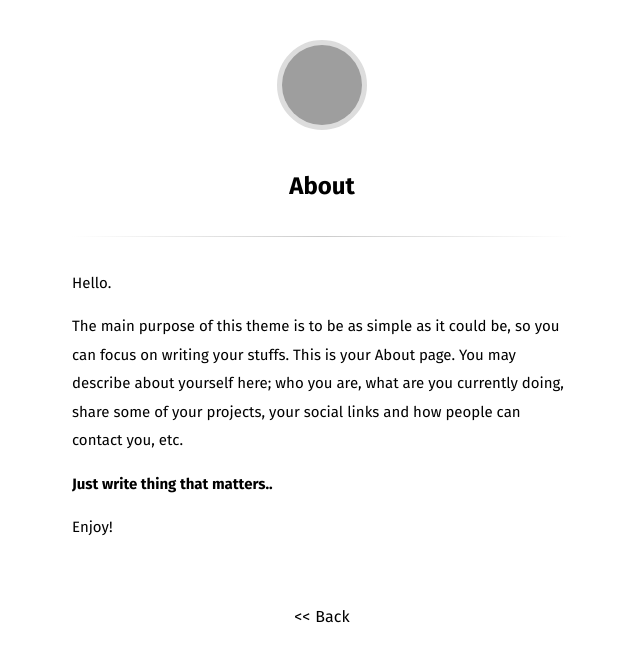
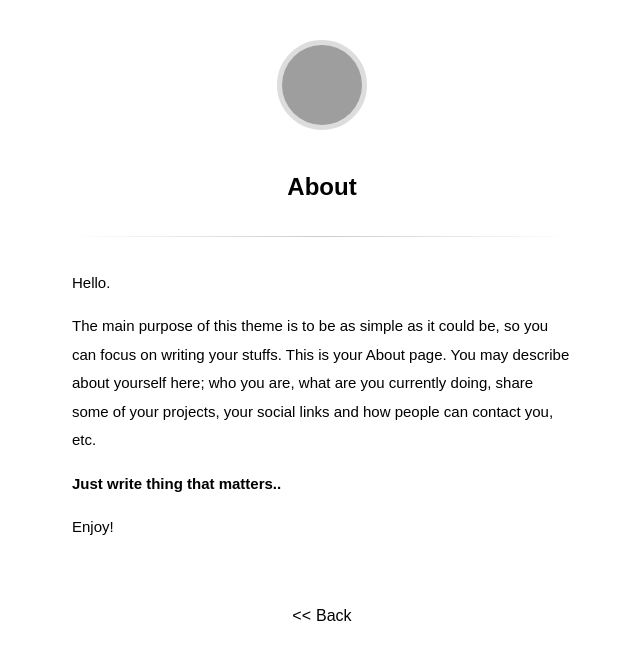
Before and after one commit to heiswayi/the-plain, a Jekyll site: the page built from about.md, in a window 1280 px wide. Shown: the top 662 px of the page, without its empty margins (318-958 px from the left). Built offline with Jekyll 4.4.1, drawn with Linux system fonts in a browser that asks for light colours; some web fonts are replaced; grey boxes are pictures that could not be loaded.

Commit message:
Replace Fira Sans from Google Web Fonts CDN to Mozilla CDN
Fixed fonts display problem when using Google Web Fonts CDN

```diff
--- a/_includes/head.html
+++ b/_includes/head.html
@@ -21,7 +21,7 @@
 
 <link rel="icon" href="{{ site.baseurl }}/assets/favicon.png">
 <link rel="apple-touch-icon" href="{{ site.baseurl }}/assets/touch-icon.png">
-<link href="//fonts.googleapis.com/css?family=Fira+Sans:400,700,400italic,700italic|Fira+Mono:400,700" rel="stylesheet" type="text/css">
+<link rel="stylesheet" href="//code.cdn.mozilla.net/fonts/fira.css">
 <link rel="stylesheet" href="{{ site.baseurl }}/assets/core.css">
 <link rel="canonical" href="{{ page.url | prepend: site.baseurl }}">
 <link rel="alternate" type="application/atom+xml" title="{{ site.title }}" href="{{ site.baseurl }}/feed.xml" />
```
